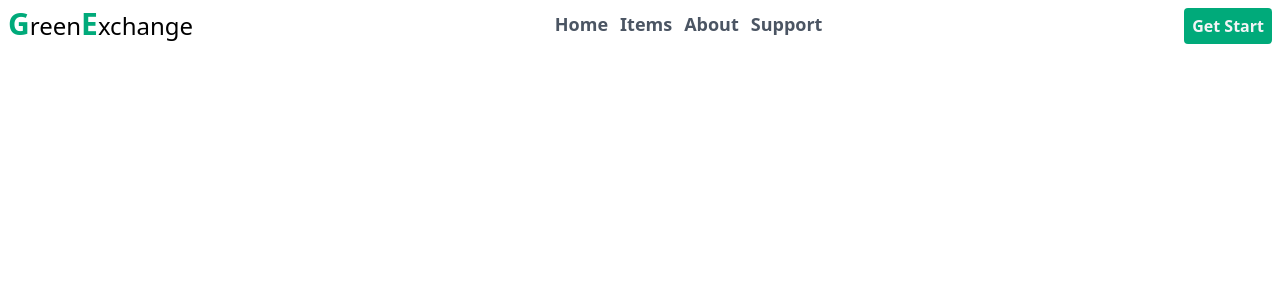
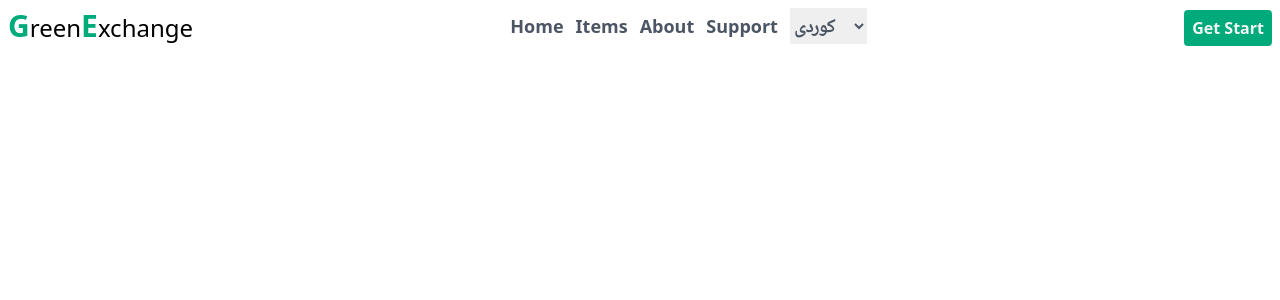
Before and after one commit to yahyahewa/Green_Exchnage_Front_End_React, a React app: page / in a window 1280 px wide. Shown: the top 300 px of the page. Built offline with nearby package versions, Linux system fonts and the light colour scheme; the HTML template or start-up script is replaced by a standard one.

Commit message:
add three opition for languge

```diff
--- a/src/components/navbar/Navbar.jsx
+++ b/src/components/navbar/Navbar.jsx
@@ -40,6 +40,11 @@ const Navbar = () => {
             </Link>
           );
         })}
+        <select className="outline-none font-bold font-kurdish pt-1">
+          <option value="k">کوردی</option>
+          <option value="a">عربي</option>
+          <option value="e">English</option>
+        </select>
       </article>
       {/* ------ humbergr menu , get start image account----------------- */}
       <article className="box-border flex justify-center items-center gap-2 pt-1">
```
